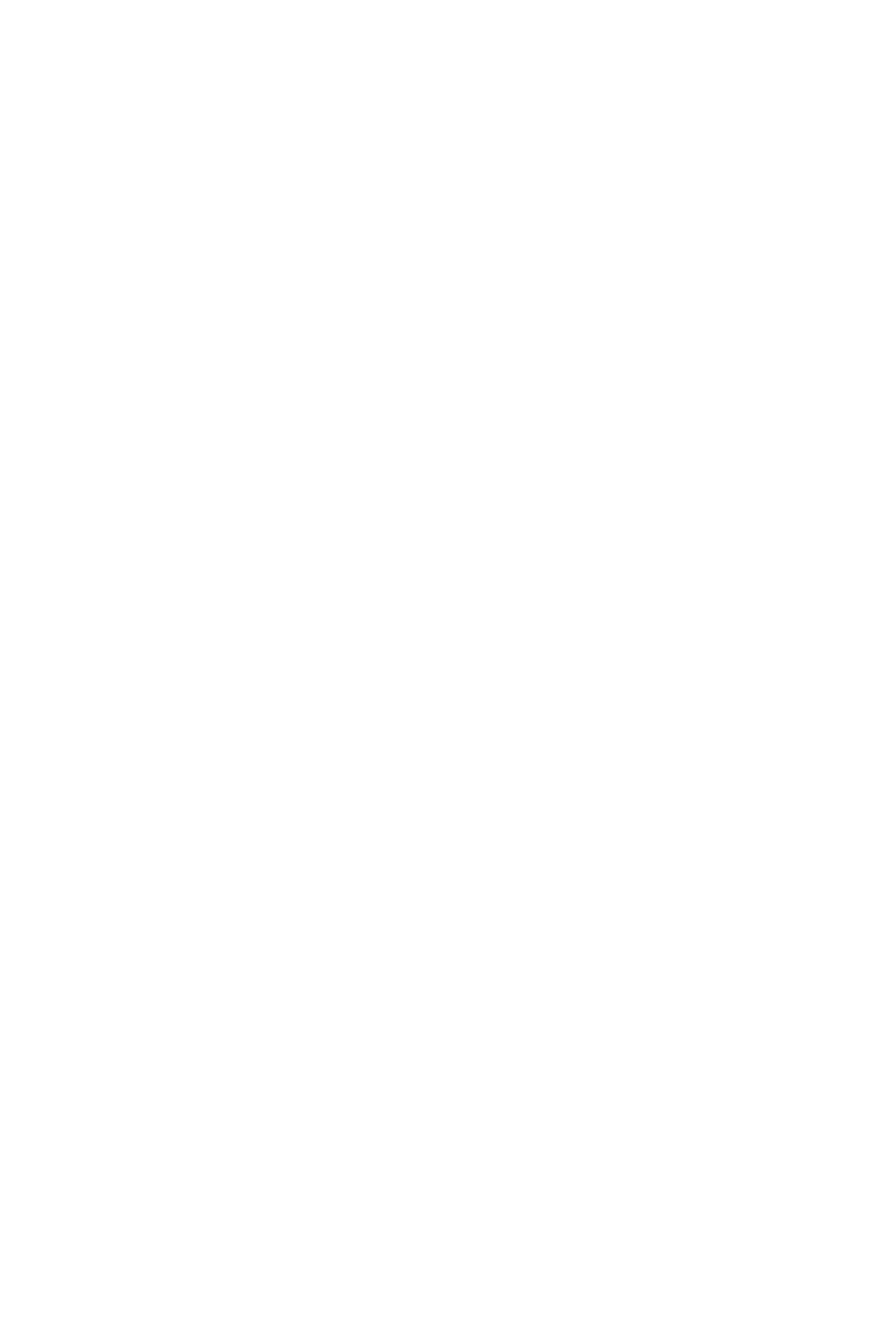
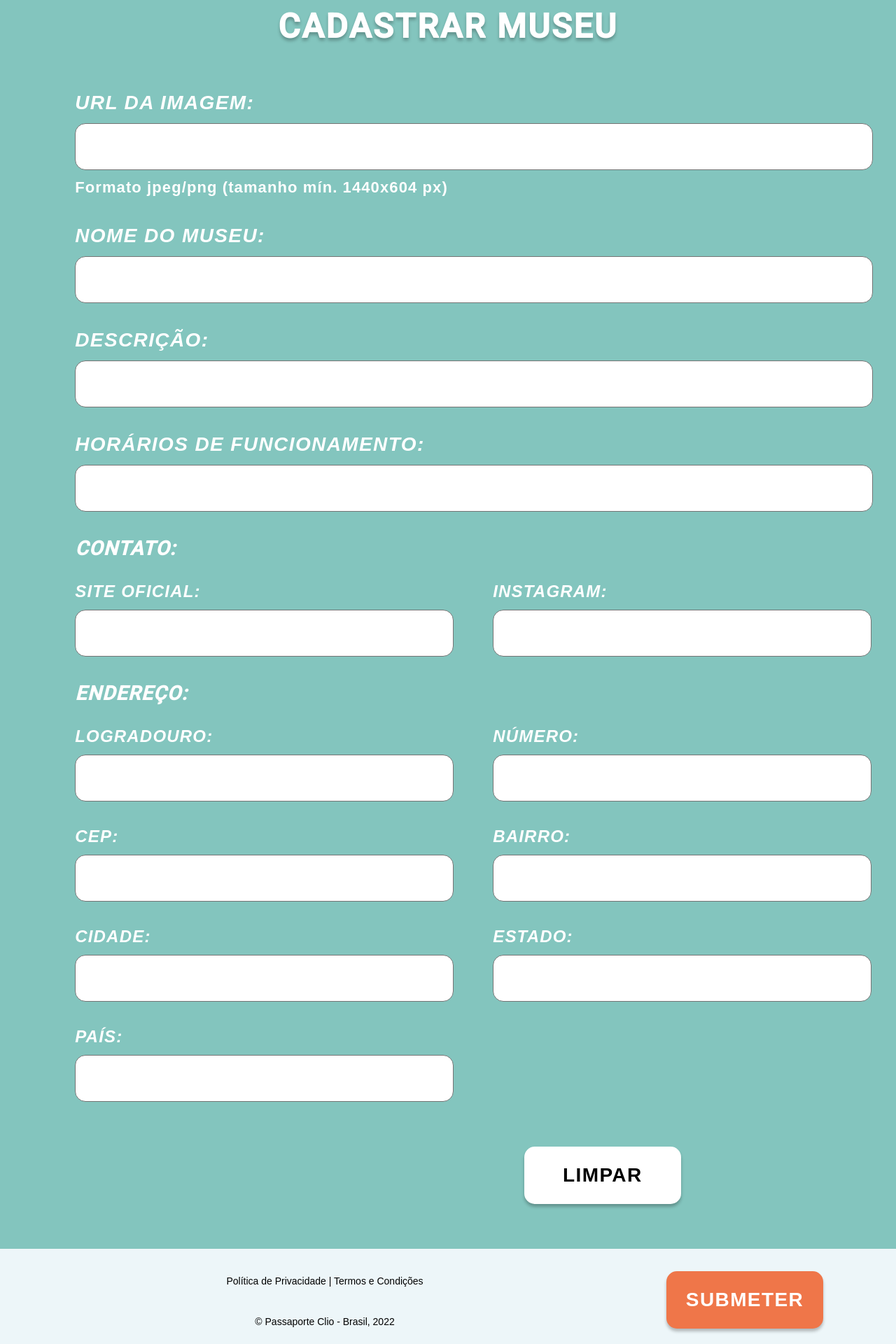
Before and after one commit to bela-mad/projetoclio, an Angular app: page /cadastro-museus in a window 1280 px wide. Before the commit this address led to /. Shown: the part 300-2220 px from the top of the page at 70% size. Before the commit the page ends 800 px from the top, so only its background shows below. Built offline with nearby package versions, Linux system fonts and the light colour scheme.

Commit message:
criada pagina cadastro museu

```diff
--- a/src/app/app-routing.module.ts
+++ b/src/app/app-routing.module.ts
@@ -1,13 +1,15 @@
 import { NgModule } from '@angular/core';
 import { RouterModule, Routes } from '@angular/router';
 import { LoginComponent } from './area-deslogada/login/login.component';
+import { CadastroMuseusComponent } from './area-logada/admin/cadastro-museus/cadastro-museus.component';
 import { PoliticaPrivacidadeComponent } from './core/politica-privacidade/politica-privacidade.component';
 import { TermosCondicoesComponent } from './core/termos-condicoes/termos-condicoes.component';
 
 const routes: Routes = [
   { path: '', component: LoginComponent },
   { path: 'termos-condicoes', component: TermosCondicoesComponent },
-  { path: 'politica-privacidade', component: PoliticaPrivacidadeComponent }
+  { path: 'politica-privacidade', component: PoliticaPrivacidadeComponent },
+  { path: 'cadastro-museus', component: CadastroMuseusComponent }
 
 ];
 
--- a/src/app/area-logada/admin/cadastro-museus/cadastro-museus.component.css
+++ b/src/app/area-logada/admin/cadastro-museus/cadastro-museus.component.css
@@ -0,0 +1,124 @@
+.cadastro-museu {
+  width: 100%;
+  position: relative;
+  font-family: "Poppins", sans-serif;
+  background-color: #83c5be;
+}
+
+/* Título da página */
+
+.heading-cadastro-museu {
+  text-align: center;
+  letter-spacing: 0.05em;
+  font-size: 48px;
+  line-height: 72px;
+  font-weight: 800;
+  text-shadow: 0px 4px 4px rgba(0, 0, 0, 0.25);
+  color: white;
+  margin: 0;
+  padding-top: 11.6rem;
+  padding-bottom: 3.25rem;
+  text-shadow: black;
+}
+
+/* Formulário de cadastro de museus */
+
+.column > label {
+  text-align: center;
+  font-style: italic;
+  font-weight: 700;
+  font-size: 28px;
+  line-height: 42px;
+  letter-spacing: 0.05em;
+  padding-left: 6.7rem;
+  color: #ffffff;
+}
+
+.column > input {
+  width: 1140px;
+  height: 67px;
+  margin-left: 6.7rem;
+  margin-bottom: 2rem;
+  background: #ffffff;
+  border: 1px solid #747474;
+  border-radius: 15px;
+}
+
+.text-formato {
+  font-weight: 700;
+  font-size: 22px;
+  line-height: 33px;
+  letter-spacing: 0.05em;
+  margin-top: -1.5rem;
+  margin-bottom: 2rem;
+  padding-left: 6.7rem;
+  color: #ffffff;
+}
+
+.text-h2 {
+  font-style: italic;
+  font-weight: 700;
+  font-size: 28px;
+  line-height: 42px;
+  letter-spacing: 0.05em;
+  margin-bottom: 22px;
+  padding-left: 6.7rem;
+  color: #ffffff;
+}
+
+.row {
+  margin-left: 3.2rem;
+  padding: 0;
+}
+
+.row input {
+  width: 541px;
+  height: 67px;
+  margin-left: 3.5rem;
+  margin-bottom: 2rem;
+  background: #ffffff;
+  border: 1px solid #747474;
+  border-radius: 15px;
+}
+
+.row label {
+  font-style: italic;
+  font-weight: 700;
+  font-size: 24px;
+  line-height: 36px;
+  letter-spacing: 0.05em;
+  margin-left: 3.5rem;
+  padding: 0;
+  color: #ffffff;
+}
+
+.botao-limpar {
+  width: 224px;
+  height: 82px;
+  font-weight: 600;
+  font-size: 28px;
+  line-height: 42px;
+  letter-spacing: 0.05em;
+  background: #ffffff;
+  margin: 2rem 0 4rem 46.8rem;
+  color: #000000;
+  border: 0;
+  border-radius: 15px;
+  box-shadow: 0px 4px 4px rgba(0, 0, 0, 0.25);
+}
+
+.botao-submeter {
+  float: right;
+  width: 224px;
+  height: 82px;
+  font-weight: 600;
+  font-size: 28px;
+  line-height: 42px;
+  letter-spacing: 0.05em;
+  margin: 2rem 6.5rem 4rem 1.5rem;
+  background: #ef7649;
+  color: #ffffff;
+  border: 0;
+  border-radius: 15px;
+  box-shadow: 0px 4px 4px rgba(0, 0, 0, 0.25);
+}
--- a/src/app/area-logada/admin/cadastro-museus/cadastro-museus.component.html
+++ b/src/app/area-logada/admin/cadastro-museus/cadastro-museus.component.html
@@ -1,3 +1,85 @@
-<p>
-  cadastro-museus works!
-</p>
+<div class="cadastro-museu">
+  <app-nav-bar></app-nav-bar>
+
+  <h1 class="heading-cadastro-museu">CADASTRAR MUSEU</h1>
+
+  <form action="">
+    <div class="column">
+      <label for="">URL DA IMAGEM:</label> <br />
+      <input type="text" />
+    </div>
+    <p class="text-formato">Formato jpeg/png (tamanho mín. 1440x604 px)</p>
+
+    <div class="column">
+      <label for="">NOME DO MUSEU:</label> <br />
+      <input type="text" />
+    </div>
+
+    <div class="column">
+      <label for="">DESCRIÇÃO:</label> <br />
+      <input type="text" />
+    </div>
+
+    <div class="column">
+      <label for="">HORÁRIOS DE FUNCIONAMENTO:</label> <br />
+      <input type="text" />
+    </div>
+
+    <h2 class="text-h2">CONTATO:</h2>
+    <div class="row">
+      <div class="column">
+        <label for="">SITE OFICIAL:</label> <br />
+        <input type="text" />
+      </div>
+      <div class="column">
+        <label for="">INSTAGRAM:</label> <br />
+        <input type="text" />
+      </div>
+    </div>
+
+    <h2 class="text-h2">ENDEREÇO:</h2>
+    <div class="row">
+      <div class="column">
+        <label for="">LOGRADOURO:</label> <br />
+        <input type="text" />
+      </div>
+      <div class="column">
+        <label for="">NÚMERO:</label> <br />
+        <input type="text" />
+      </div>
+    </div>
+
+    <div class="row">
+      <div class="column">
+        <label for="">CEP:</label> <br />
+        <input type="text" />
+      </div>
+      <div class="column">
+        <label for="">BAIRRO:</label> <br />
+        <input type="text" />
+      </div>
+    </div>
+
+    <div class="row">
+      <div class="column">
+        <label for="">CIDADE:</label> <br />
+        <input type="text" />
+      </div>
+      <div class="column">
+        <label for="">ESTADO:</label> <br />
+        <input type="text" />
+      </div>
+    </div>
+
+    <div class="row">
+      <div class="column">
+        <label for="">PAÍS:</label> <br />
+        <input type="text" />
+      </div>
+    </div>
+    <button class="botao-limpar" type="submit">LIMPAR</button>
+    <button class="botao-submeter" type="submit">SUBMETER</button>
+  </form>
+
+  <app-footer></app-footer>
+</div>
--- a/src/app/area-logada/admin/moderacao-avaliacoes/moderacao-avaliacoes.component.html
+++ b/src/app/area-logada/admin/moderacao-avaliacoes/moderacao-avaliacoes.component.html
@@ -1,3 +1,8 @@
-<p>
-  moderacao-avaliacoes works!
-</p>
+<div class="moderacao">
+
+  <app-nav-bar></app-nav-bar>
+
+
+  <app-footer></app-footer>
+
+  </div>
--- a/src/app/core/nav-bar/nav-bar.component.html
+++ b/src/app/core/nav-bar/nav-bar.component.html
@@ -22,7 +22,7 @@
     </div>
   <a href="">
     <img
-      src="assets/foto-usuario.png"
+      src="assets/avatar_user.png"
       width="80"
       height="80"
       alt="Passaporte Clio"
--- a/src/app/core/politica-privacidade/politica-privacidade.component.css
+++ b/src/app/core/politica-privacidade/politica-privacidade.component.css
@@ -1,4 +1,4 @@
-* {
+.politica-privacidade {
   font-family: "Poppins", sans-serif;
   background-color: #83c5be;
 }
--- a/src/app/core/politica-privacidade/politica-privacidade.component.html
+++ b/src/app/core/politica-privacidade/politica-privacidade.component.html
@@ -1,3 +1,5 @@
+<div class="politica-privacidade">
+
 <app-nav-bar></app-nav-bar>
 
 <h1>POLÍTICA DE PRIVACIDADE</h1>
@@ -240,3 +242,5 @@
 </article>
 
 <app-footer></app-footer>
+
+</div>
```
Also changed, not shown: src/assets/avatar_user.png (added), src/assets/foto-usuario.png (deleted).
